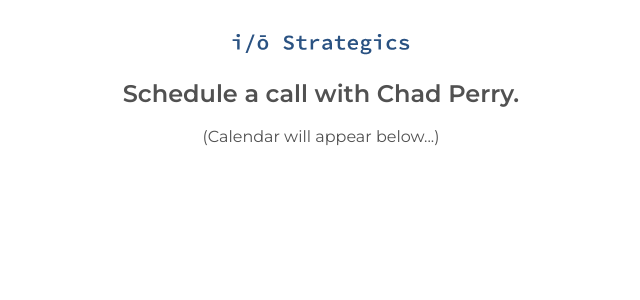
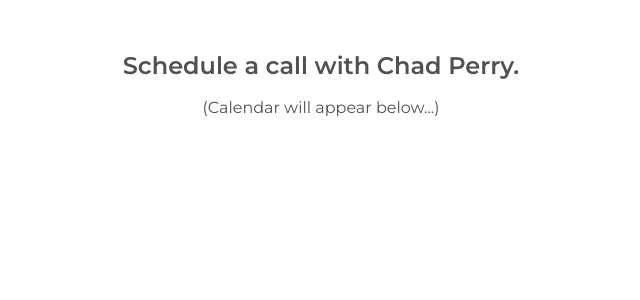
Before and after one commit to iostrategics/www, a Jekyll site: the page built from calendar/chad-perry/index.html, in a window 1280 px wide. Shown: the top 300 px of the page, without its empty margins (319-959 px from the left). Built offline with Jekyll 4.4.1, drawn with Linux system fonts in a browser that asks for light colours.

Commit message:
Update index.html

```diff
--- a/calendar/chad-perry/index.html
+++ b/calendar/chad-perry/index.html
@@ -6,7 +6,6 @@ layout: plain
 
 	<div style="display: flex; flex-direction: column; min-height: 100vh;">
 		<div style="text-align: center; flex-shrink: 1; padding-top: 2rem;">
-			<img src="/img/wordmark-blue.svg" style="height: 24px;" title="i/ō Strategics logo">
 			<h2>Schedule a call with Chad Perry.</h2>
 			<p>(Calendar will appear below...)</p>
 			<br />
```
